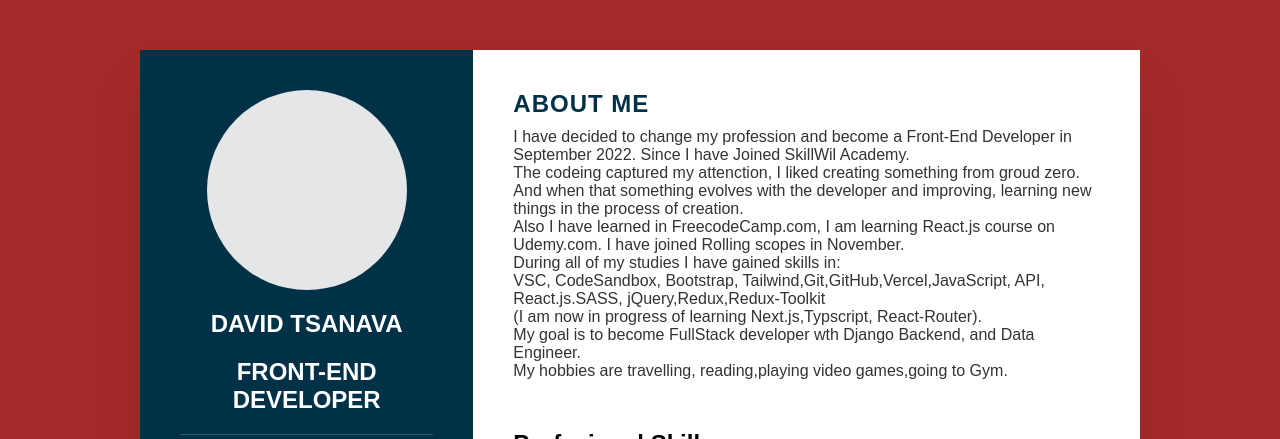
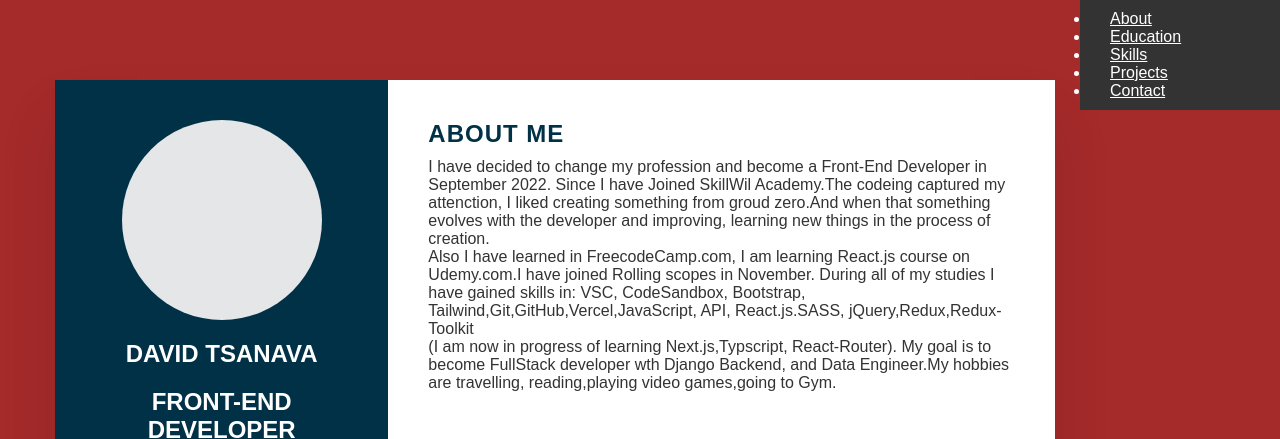
Before and after one commit to datots/rsschool-cv, a plain HTML site: page index.html in a window 1280 px wide. Shown: the top 439 px of the page. Drawn offline with Linux system fonts and the light colour scheme; a web font is replaced by a local one.

Commit message:
HTM CSS PORTFOLIO UPDATED

```diff
--- a/index.html
+++ b/index.html
@@ -8,6 +8,18 @@
     <title>CV</title>
 </head>
 <body>
+  <nav class="navbar">
+
+    <div class="menu">
+        <ul>
+          <li><a href="#about">About</a></li>
+            <li><a href="#education">Education</a></li>
+            <li><a href="#skills">Skills</a></li>
+            <li><a href="#projects">Projects</a></li>
+            <li><a href="#contact">Contact</a></li>
+        </ul>
+    </div>
+</nav>
    <div class="container">
         <div class="left-side">
             <div class="person">
@@ -18,7 +30,7 @@
                 <h1>David Tsanava</h1>
                 <h2>Front-End Developer</h2>
             </div>
-                <div class="contactInfo">
+                <div class="contactInfo" id="contact">
                   <h3 class="title">Contact Info</h3>
                 <ul>
                   <li class="contact-item">
@@ -45,7 +57,7 @@
                 </ul>
                 </div>
               </div>
-              <div class="educationinfo">
+              <div class="educationinfo" id="education">
                   <h2>Education</h2>
                 <ul>
                 <li class="univer">
@@ -107,27 +119,24 @@
                 <h2 class="title2">About Me</h2>
               <p>
                 I have decided to change my profession and become a Front-End Developer in September 2022.
-             Since I have Joined SkillWil Academy. <br />The codeing captured my
-                attenction, I liked creating something from groud zero. <br />And when
+             Since I have Joined SkillWil Academy.The codeing captured my
+                attenction, I liked creating something from groud zero.And when
                 that something evolves with the developer and improving, learning new
-                things in the process of creation. <br /> </p>
+                things in the process of creation.</p>
              <p>   Also I have learned in FreecodeCamp.com, I am learning React.js course on
-                Udemy.com.
-                I have joined Rolling scopes in November.
-                <br />
-                During all of my studies I have gained skills in:<br />
+                Udemy.com.I have joined Rolling scopes in November.
+                During all of my studies I have gained skills in:
                 VSC, CodeSandbox, Bootstrap, Tailwind,Git,GitHub,Vercel,JavaScript, API,
-                React.js.SASS, jQuery,Redux,Redux-Toolkit <br /></p>
+                React.js.SASS, jQuery,Redux,Redux-Toolkit</p>
             <p>  (I am now in progress of learning Next.js,Typscript, React-Router).
-                <br />
+
                 My goal is to become FullStack developer wth Django Backend, and Data
-                Engineer.
-                <br />My hobbies are travelling, reading,playing video games,going to
+                Engineer.My hobbies are travelling, reading,playing video games,going to
                 Gym.</p>
-              </p>
+
             </div>
 
-            <div class="skills">
+            <div class="skills" id="skills">
                    <h2 class="title3"> Profesional Skills</h2>
 
                     <div class="box">
@@ -220,7 +229,7 @@
                     </div>
 
             </div>
-            <div class="project">
+            <div class="project" id="projects">
                 <h2 class="title4">
                     Projects
                 </h2>
@@ -243,7 +252,7 @@
       <div class="footer-text">
         <p>Created by David Tsanava (2023)</p>
       </div>
-      <div class="footer-logo">
+      <div class="footer-logo"></div>
       </div>
     </footer>
   </div>
--- a/styles.css
+++ b/styles.css
@@ -267,3 +267,49 @@ p {
   width: 70%;
   text-align: center;
 }
+
+.navbar {
+  background-color: #333;
+  color: white;
+  padding: 10px;
+  position: fixed;
+  width: 200px;
+  top: 0;
+  right: 0;
+  z-index: 1000;
+  display: flex;
+  flex-direction: row;
+  align-items: flex-end;
+}
+
+.navbar a {
+  color: white;
+  list-style-type: none;
+  padding: 10px;
+  margin: 0 10px;
+  font-size: 16px;
+}
+
+.container {
+  margin-right: 220px;
+  margin-top: 80px;
+}
+
+html {
+  scroll-behavior: smooth;
+}
+
+.navbar a.active {
+  border-bottom: 2px solid white;
+}
+
+@media (max-width: 600px) {
+  .navbar {
+      width: 100%;
+      align-items: flex-start;
+  }
+
+  .container {
+      margin-right: 0;
+  }
+}
```
Also changed, not shown: 1 other file.
